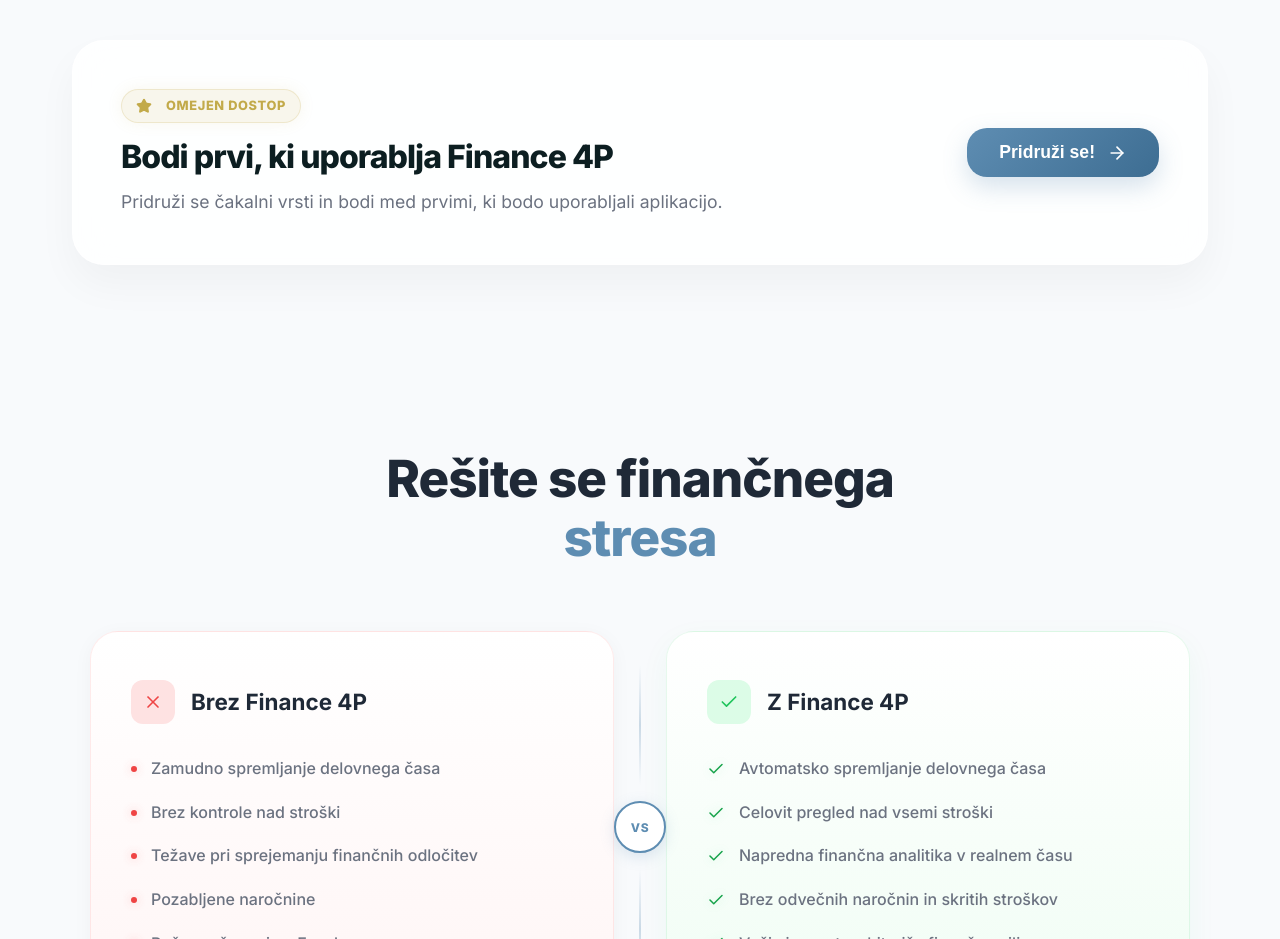
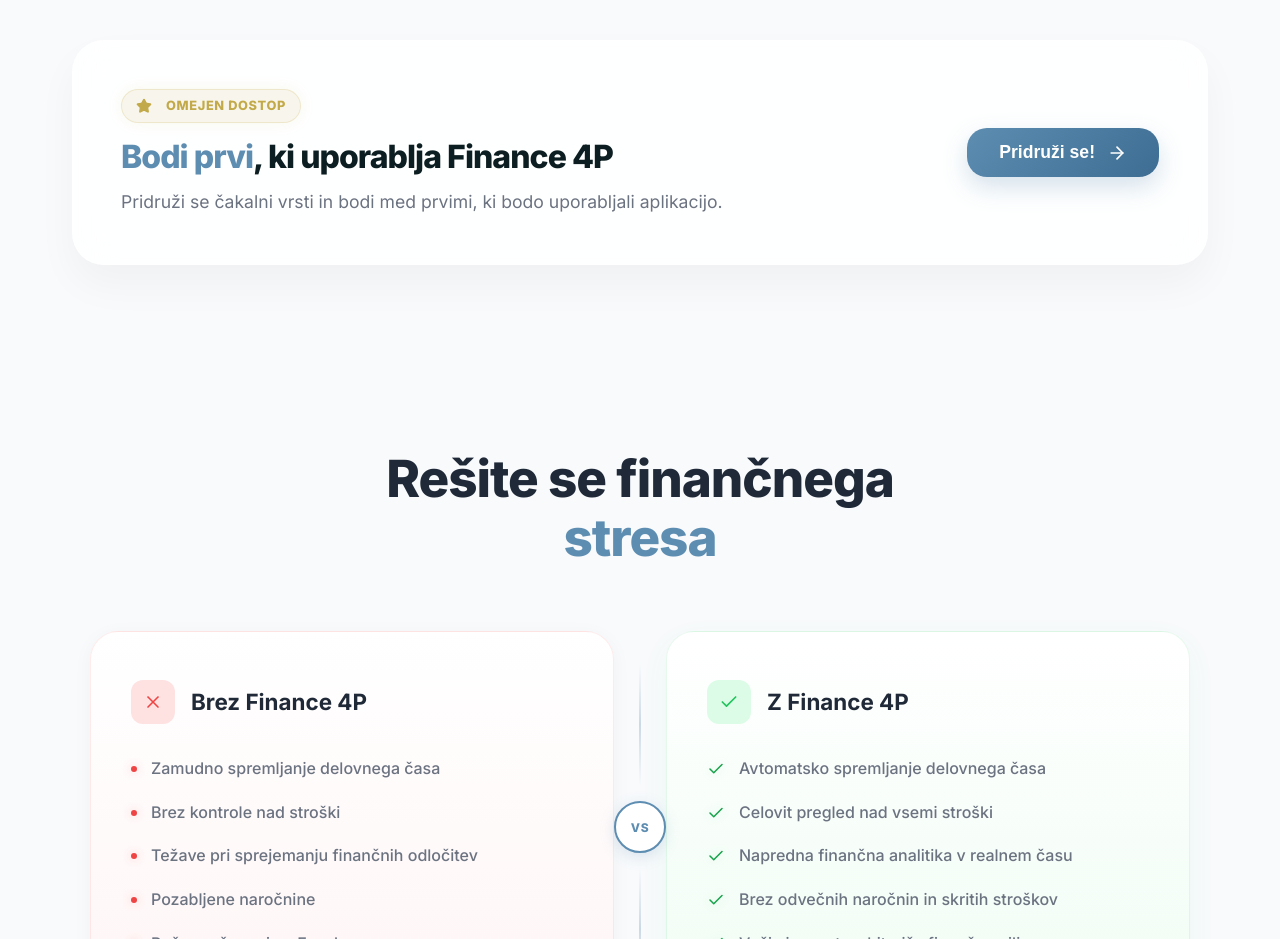
Before and after one commit to filipkolle/Landing-4P, a React (Vite) app: page / in a window 1280 px wide. Shown: the part 4040-4979 px from the top of the page. Built offline with nearby package versions, Linux system fonts and the light colour scheme.

Commit message:
style: color 'Bodi prvi' blue in Subscribe CTA

```diff
--- a/src/components/SubscribeCTA.jsx
+++ b/src/components/SubscribeCTA.jsx
@@ -22,7 +22,7 @@ const SubscribeCTA = () => {
                 <Star size={16} fill="currentColor" style={{ marginRight: '8px' }} />
                 <span>Omejen dostop</span>
               </div>
-              <h3>Bodi prvi, ki uporablja Finance 4P</h3>
+              <h3><span className="highlight-blue">Bodi prvi</span>, ki uporablja Finance 4P</h3>
               <p>Pridruži se čakalni vrsti in bodi med prvimi, ki bodo uporabljali aplikacijo.</p>
             </div>
 
```
